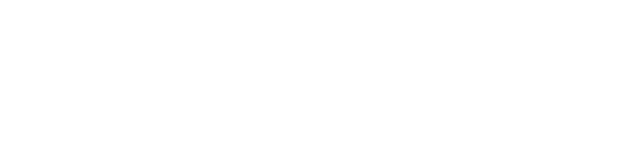
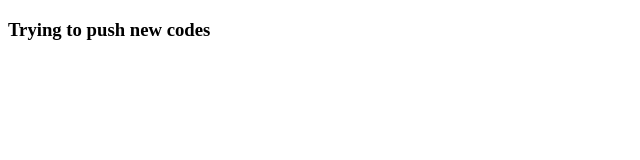
Before and after one commit to souravAbdullah/my-second-repo, a plain HTML site: page index.html in a window 1280 px wide. Shown: the whole page, without its empty margins (0-640 px from the left). Drawn offline with Linux system fonts and the light colour scheme.

Commit message:
added header

```diff
--- a/index.html
+++ b/index.html
@@ -7,6 +7,6 @@
     <title>My second github repo</title>
 </head>
 <body>
-
+    <h3>Trying to push new codes</h3>
 </body>
 </html>
```
